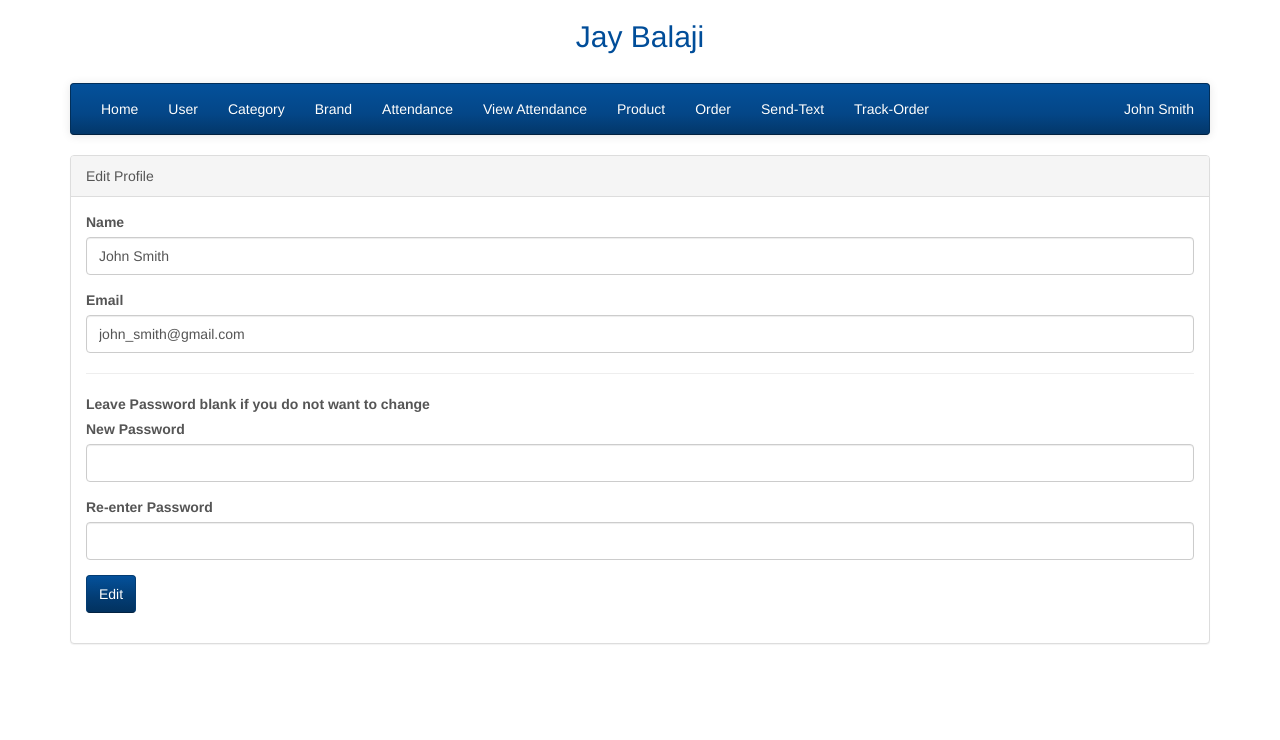
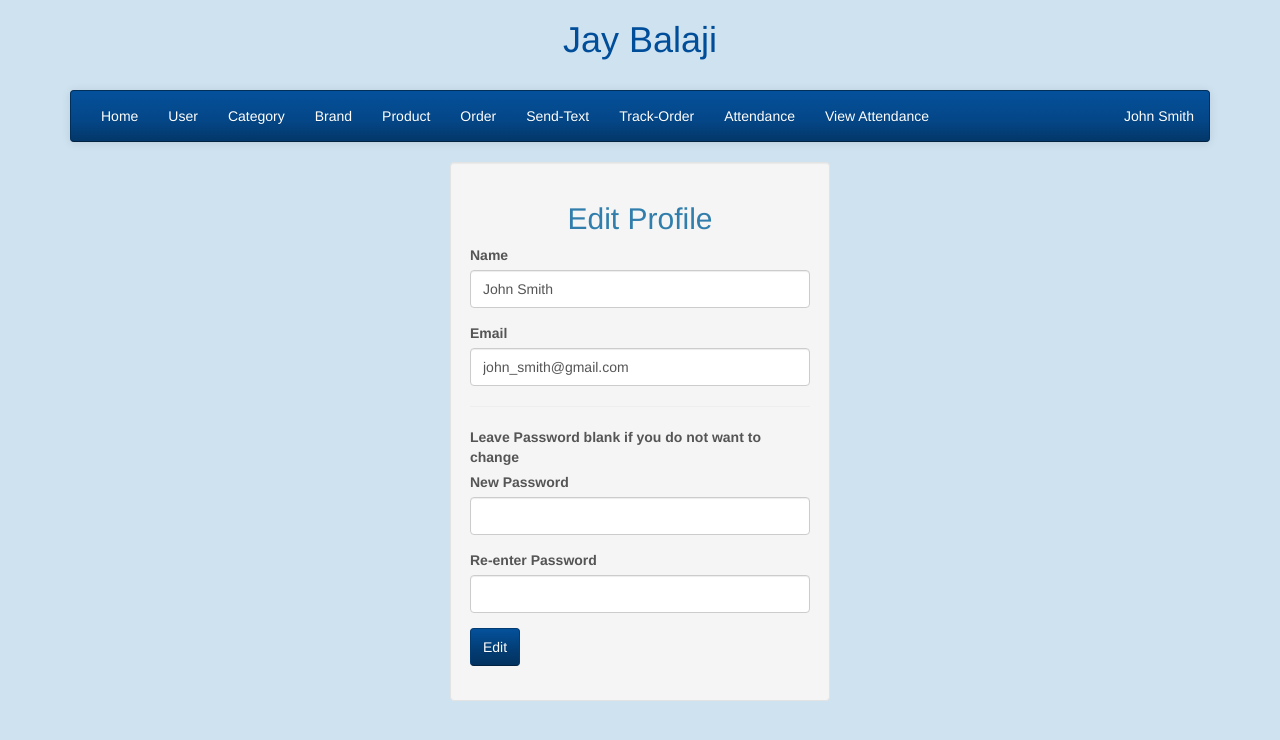
Before and after one commit to HarshilKhant/Pmms, a PHP site: page /profile.php in a window 1280 px wide. Shown: the top 740 px of the page. Run offline with PHP 8.4, Linux system fonts and the light colour scheme; a user stored in the database is signed in; data comes from the database, SQL or seed files in the repository.

Commit message:
added background color

```diff
--- a/JayBalaji/Send_Text.php
+++ b/JayBalaji/Send_Text.php
@@ -24,8 +24,8 @@ include('header.php');
 <div>
 <br>
 <br>
-<div class = "col-lg-3"></div>
-<div class = "col-lg-6 well">
+<div class = "col-lg-4"></div>
+<div class = "col-lg-4 well">
     <h2 align="center">Send Message</h2>
     <br />
     <div id = "result"></div>
--- a/JayBalaji/attendence/admin/record.php
+++ b/JayBalaji/attendence/admin/record.php
@@ -10,7 +10,7 @@
 		<link rel = "stylesheet" href = "../css/bootstrap.css" />
 		<link rel = "stylesheet" href = "css/jquery.dataTables.css" />
 	</head>
-	<body>
+	<body style="background-color: #CFE2F0">
         <h2 align="center" style="color: #004d99">Employee Record</h2>
 		<div class = "container-fluid">
 
--- a/JayBalaji/attendence/index.php
+++ b/JayBalaji/attendence/index.php
@@ -7,7 +7,7 @@
 		<meta name = "viewport" content = "width=device-width, initial-scale=1" />
 		<link rel = "stylesheet" type = "text/css" href = "../css/bootstrap.min.css"/>
 	</head>
-	<body>
+	<body style="background-color: #CFE2F0">
 		<div>
 			<br />
 			<br />
--- a/JayBalaji/header.php
+++ b/JayBalaji/header.php
@@ -13,9 +13,9 @@
 		<script src="js/bootstrap.min.js"></script>
 
 	</head>
-	<body>
+	<body style="background-color: #CFE2F0">
 		<div class="container">
-			<h2 align="center" style="color: #004d99">Jay Balaji</h2><br/>
+			<h1 align="center" style="color: #004d99">Jay Balaji</h1><br/>
 
 			<nav class="navbar navbar-inverse">
 				<div class="container-fluid">
@@ -30,12 +30,12 @@
 						<li><a href="user.php">User</a></li>
 						<li><a href="category.php">Category</a></li>
 						<li><a href="brand.php">Brand</a></li>
-                        <li><a href="attendence/index.php">Attendance</a></li>
-                        <li><a href="attendence/admin/record.php">View Attendance</a></li>
                         <li><a href="product.php">Product</a></li>
 						<li><a href="order.php">Order</a></li>
                         <li><a href="Send_Text.php">Send-Text</a></li>
                         <li><a href="track_courier.php">Track-Order</a></li>
+                        <li><a href="attendence/index.php">Attendance</a></li>
+                        <li><a href="attendence/admin/record.php">View Attendance</a></li>
 
 					<?php
 					}
--- a/JayBalaji/login.php
+++ b/JayBalaji/login.php
@@ -65,7 +65,7 @@ if(isset($_POST["login"]))
 		<link rel="stylesheet" href="css/bootstrap.min.css" />
 		<script src="js/bootstrap.min.js"></script>
 	</head>
-	<body>
+	<body style="background-color: #CFE2F0">
 		<br />
 		<div class="container">
 			<h2 align="center">Jay Balaji Mobile Accessories</h2>
--- a/JayBalaji/profile.php
+++ b/JayBalaji/profile.php
@@ -27,9 +27,10 @@ foreach($result as $row)
 include('header.php');
 
 ?>
-		<div class="panel panel-default">
-			<div class="panel-heading">Edit Profile</div>
-			<div class="panel-body">
+    <div class = "col-lg-4"></div>
+    <div class = "col-lg-4 well">
+			<h2 align="center">Edit Profile</h2>
+			<div>
 				<form method="post" id="edit_profile_form">
 					<span id="message"></span>
 					<div class="form-group">
@@ -57,7 +58,6 @@ include('header.php');
 				</form>
 			</div>
 		</div>
-
 <script>
 $(document).ready(function(){
 	$('#edit_profile_form').on('submit', function(event){
--- a/JayBalaji/track_courier.php
+++ b/JayBalaji/track_courier.php
@@ -26,8 +26,8 @@ include('header.php');
 		<div>
             <br />
 			<br />
-			<div class = "col-lg-3"></div>
-			<div class = "col-lg-6 well">
+			<div class = "col-lg-4"></div>
+			<div class = "col-lg-4 well">
 				<h2 align="center">Track Order</h2>
 				<br />
 				<div id = "result"></div>
--- a/JayBalaji/user.php
+++ b/JayBalaji/user.php
@@ -41,7 +41,7 @@ include('header.php');
                    			<table  id="user_data" class="table table-bordered table-striped display nowrap data" >
                    				<thead>
 									<tr>
-										<th scope="col" data-orderable="false">ID</th>
+										<th scope="col" data-orderable="false" >ID</th>
 										<th scope="col">Email</th>
 										<th scope="col">Name</th>
 										<th scope="col" data-orderable="false">Edit</th>
```
